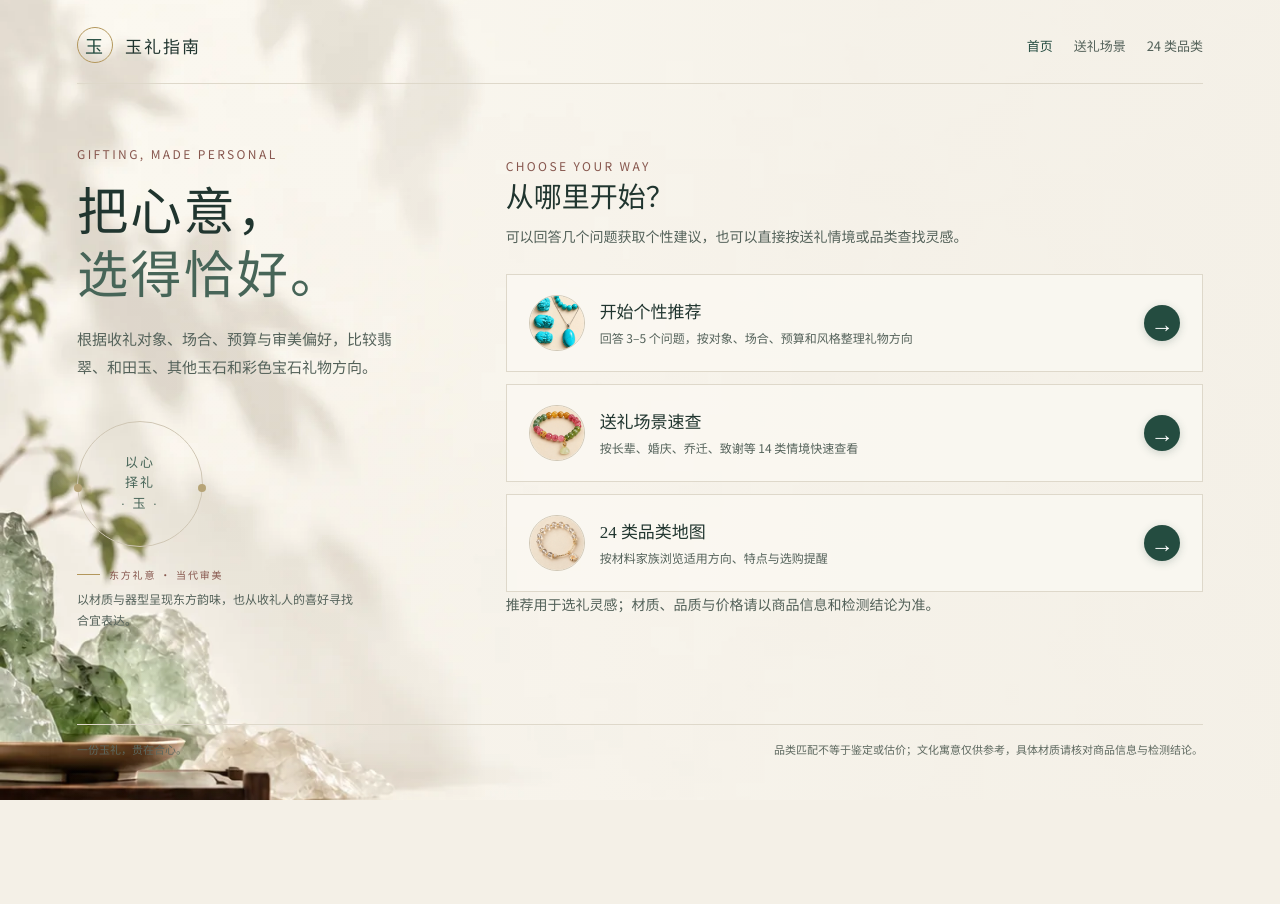
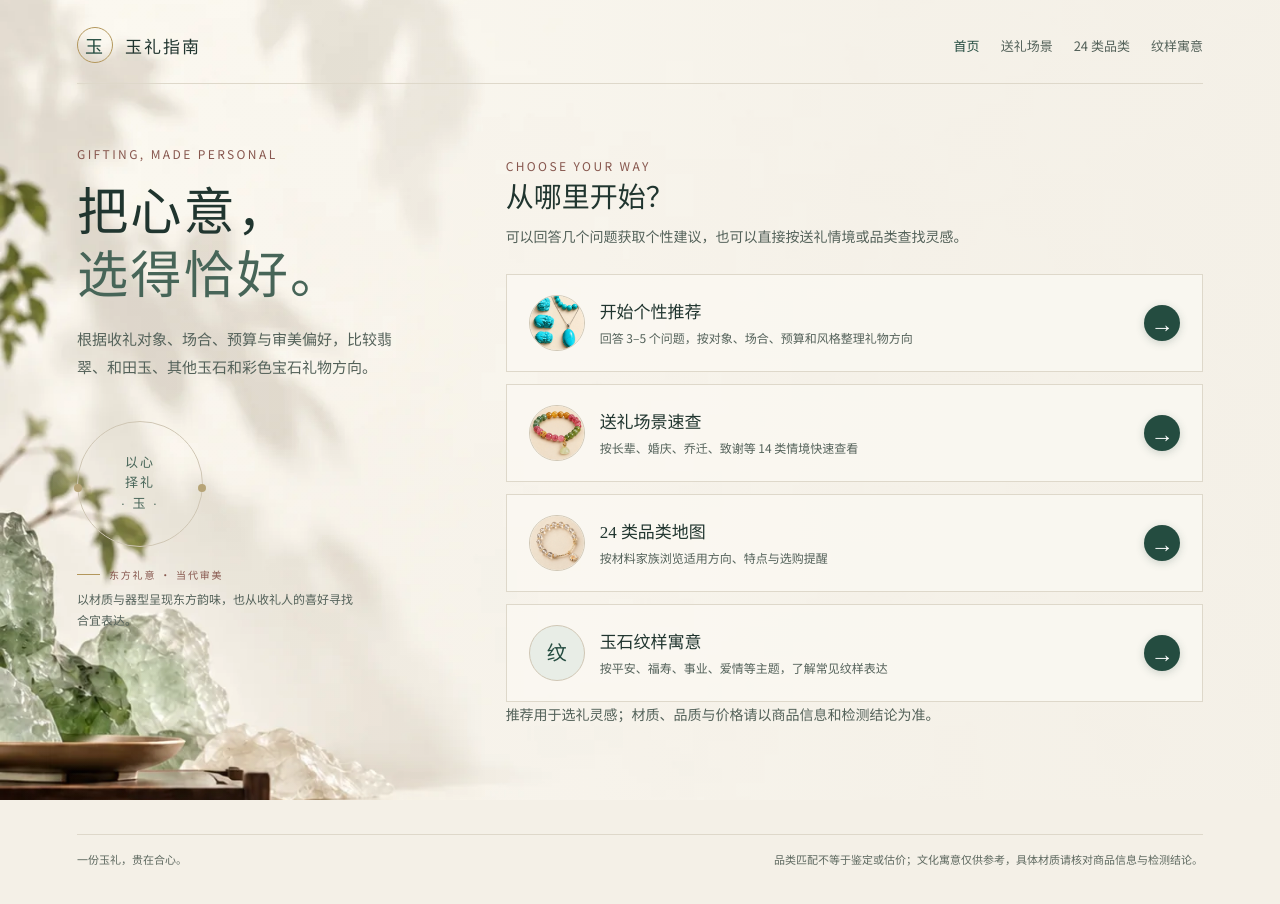
Before and after one commit to Lilll94264/yu-li-zhi-nan, a plain HTML site: page docs/index.html in a window 1280 px wide. Before the commit the page ends 829 px from the top, so only its background shows below. Drawn offline with Linux system fonts and the light colour scheme.

Commit message:
Add jade motif meanings module

```diff
--- a/docs/index.html
+++ b/docs/index.html
@@ -183,15 +183,29 @@
     }
 
     @media(max-width:820px){.intro h1{font-size:clamp(32px,9vw,38px)}}
+    .motif-entry-icon{display:grid;place-items:center;border-radius:50%;background:#e8ede6;color:#244c40;font:20px/1 serif}
+    .motif-filters{display:flex;flex-wrap:wrap;gap:8px;margin:22px 0}
+    .motif-filter{border:1px solid var(--line);border-radius:999px;background:rgba(250,248,242,.8);padding:8px 15px;cursor:pointer;font:13px/1.4 "Noto Sans SC",sans-serif;color:var(--muted)}
+    .motif-filter.active{background:var(--jade);color:white;border-color:var(--jade)}
+    .motif-grid{display:grid;grid-template-columns:repeat(4,minmax(0,1fr));gap:16px}
+    .motif-card{overflow:hidden;border:1px solid var(--line);border-radius:12px;background:var(--paper2);box-shadow:0 7px 22px rgba(35,53,44,.04)}
+    .motif-card img{display:block;width:100%;aspect-ratio:1;object-fit:cover;background:#eee9de}
+    .motif-card-copy{padding:13px 15px 16px}
+    .motif-card h3{margin:0 0 7px;font-size:18px;font-weight:500}
+    .motif-card p{margin:0;color:var(--muted);font:13px/1.7 "Noto Sans SC",sans-serif}
+    .motif-note{margin-top:22px;padding:13px 15px;background:#e8ede6;color:var(--muted);font:12px/1.7 "Noto Sans SC",sans-serif}
+    #motifsPage{grid-column:1/-1}
+    @media(max-width:820px){.motif-grid{grid-template-columns:repeat(2,minmax(0,1fr))}}
+    @media(max-width:520px){.motif-grid{gap:10px}.motif-card-copy{padding:10px 11px 13px}.motif-card h3{font-size:16px}.motif-card p{font-size:12px}.motif-filters{gap:6px}.motif-filter{padding:7px 11px;font-size:12px}}
   </style>
 </head>
 <body>
   <div class="shell">
-    <header class="topbar"><div class="brand"><span class="brandmark" aria-hidden="true">玉</span><span>玉礼指南</span></div><nav class="topnav" aria-label="页面导航"><button type="button" data-page="home" class="active">首页</button><button type="button" data-page="scenes">送礼场景</button><button type="button" data-page="catalogue">24 类品类</button></nav></header>
+    <header class="topbar"><div class="brand"><span class="brandmark" aria-hidden="true">玉</span><span>玉礼指南</span></div><nav class="topnav" aria-label="页面导航"><button type="button" data-page="home" class="active">首页</button><button type="button" data-page="scenes">送礼场景</button><button type="button" data-page="catalogue">24 类品类</button><button type="button" data-page="motifs">纹样寓意</button></nav></header>
     <main class="layout" id="homeView">
       <section class="intro"><div class="eyebrow">GIFTING, MADE PERSONAL</div><h1>把心意，<br><em>选得恰好。</em></h1><p>根据收礼对象、场合、预算与审美偏好，比较翡翠、和田玉、其他玉石和彩色宝石礼物方向。</p><div class="seal" aria-label="以心择礼">以心<br>择礼<br>· 玉 ·</div><div class="brand-story"><span class="brand-story-label">东方礼意 · 当代审美</span><p>以材质与器型呈现东方韵味，也从收礼人的喜好寻找合宜表达。</p></div></section>
       <section class="flow" aria-live="polite">
-        <div class="home-panel" id="homePanel"><div class="eyebrow">CHOOSE YOUR WAY</div><h2>从哪里开始？</h2><p>可以回答几个问题获取个性建议，也可以直接按送礼情境或品类查找灵感。</p><div class="entry-grid"><button class="entry-card" type="button" data-page="quiz"><span class="entry-icon" aria-hidden="true"><img data-home-image="开始个性推荐" alt="" loading="lazy" decoding="async"></span><span class="entry-copy"><b>开始个性推荐</b><small>回答 3–5 个问题，按对象、场合、预算和风格整理礼物方向</small></span><span class="entry-arrow" aria-hidden="true">→</span></button><button class="entry-card" type="button" data-page="scenes"><span class="entry-icon" aria-hidden="true"><img data-home-image="送礼场景速查" alt="" loading="lazy" decoding="async"></span><span class="entry-copy"><b>送礼场景速查</b><small>按长辈、婚庆、乔迁、致谢等 14 类情境快速查看</small></span><span class="entry-arrow" aria-hidden="true">→</span></button><button class="entry-card" type="button" data-page="catalogue"><span class="entry-icon" aria-hidden="true"><img data-home-image="24 类品类地图" alt="" loading="lazy" decoding="async"></span><span class="entry-copy"><b>24 类品类地图</b><small>按材料家族浏览适用方向、特点与选购提醒</small></span><span class="entry-arrow" aria-hidden="true">→</span></button></div><p class="home-footnote">推荐用于选礼灵感；材质、品质与价格请以商品信息和检测结论为准。</p></div>
+        <div class="home-panel" id="homePanel"><div class="eyebrow">CHOOSE YOUR WAY</div><h2>从哪里开始？</h2><p>可以回答几个问题获取个性建议，也可以直接按送礼情境或品类查找灵感。</p><div class="entry-grid"><button class="entry-card" type="button" data-page="quiz"><span class="entry-icon" aria-hidden="true"><img data-home-image="开始个性推荐" alt="" loading="lazy" decoding="async"></span><span class="entry-copy"><b>开始个性推荐</b><small>回答 3–5 个问题，按对象、场合、预算和风格整理礼物方向</small></span><span class="entry-arrow" aria-hidden="true">→</span></button><button class="entry-card" type="button" data-page="scenes"><span class="entry-icon" aria-hidden="true"><img data-home-image="送礼场景速查" alt="" loading="lazy" decoding="async"></span><span class="entry-copy"><b>送礼场景速查</b><small>按长辈、婚庆、乔迁、致谢等 14 类情境快速查看</small></span><span class="entry-arrow" aria-hidden="true">→</span></button><button class="entry-card" type="button" data-page="catalogue"><span class="entry-icon" aria-hidden="true"><img data-home-image="24 类品类地图" alt="" loading="lazy" decoding="async"></span><span class="entry-copy"><b>24 类品类地图</b><small>按材料家族浏览适用方向、特点与选购提醒</small></span><span class="entry-arrow" aria-hidden="true">→</span></button><button class="entry-card" type="button" data-page="motifs"><span class="entry-icon motif-entry-icon" aria-hidden="true">纹</span><span class="entry-copy"><b>玉石纹样寓意</b><small>按平安、福寿、事业、爱情等主题，了解常见纹样表达</small></span><span class="entry-arrow" aria-hidden="true">→</span></button></div><p class="home-footnote">推荐用于选礼灵感；材质、品质与价格请以商品信息和检测结论为准。</p></div>
         <div id="quiz" class="hidden">
           <div class="answer-summary" id="answerSummary" aria-live="polite"></div>
           <div class="flowhead"><span id="stepLabel">问题 1 / 5</span><span id="stepPct">20%</span></div><div class="progress" aria-hidden="true"><span id="progressBar"></span></div>
@@ -219,6 +233,13 @@
         <p class="bottom-disclaimer">价格行情和法律规则可能变化，因此这里不把报告中的历史参考价或法律阈值当作固定结论。红珊瑚来源与交易要求需单独核验；无法确认合法来源时不应购买或赠送。砭石相关健康功效不作为推荐依据。</p>
       </section>
     </main>
+    <section id="motifsPage" class="library hidden" aria-labelledby="motifsHeading">
+      <button class="back-home" type="button" data-page="home">← 返回首页</button>
+      <header class="library-head"><div><div class="eyebrow">JADE MOTIF MEANINGS</div><h2 id="motifsHeading">玉石纹样寓意</h2></div><p>纹样常借助谐音、花鸟瑞兽和传统故事表达祝愿。以下内容按图片名称整理，寓意因地域与个人理解而异，仅供文化欣赏。</p></header>
+      <div class="motif-filters" id="motifFilters" role="group" aria-label="筛选纹样主题"></div>
+      <div class="motif-grid" id="motifGrid"></div>
+      <p class="motif-note">传统寓意属于民俗与文化表达，不代表功效保证；具体玉石材质与品质请以商品信息和检测结论为准。</p>
+    </section>
     <footer class="foot"><span>一份玉礼，贵在合心。</span><span>品类匹配不等于鉴定或估价；文化寓意仅供参考，具体材质请核对商品信息与检测结论。</span></footer>
   </div>
   <script>
@@ -412,8 +433,26 @@
       installImageFallbacks(document.getElementById("categoryGrid"));
     }
     function renderFilters(){const filters=[['all','全部 24 类'],['hard','硬玉'],['traditional','传统名玉'],['colored','彩石与图章石'],['semi','水晶与半宝石'],['organic','有机宝石']];const root=document.getElementById('familyFilters');root.innerHTML=filters.map(([group,label])=>`<button type="button" class="filter-btn${group==='all'?' active':''}" data-group="${group}" aria-pressed="${group==='all'}">${label}</button>`).join('');root.addEventListener('click',event=>{const button=event.target.closest('.filter-btn');if(button)renderCategories(button.dataset.group);});}
-    function showPage(page,prefill={}){const home=document.getElementById('homeView'),scenes=document.getElementById('scenePage'),catalogue=document.getElementById('cataloguePage'),homePanel=document.getElementById('homePanel'),quiz=document.getElementById('quiz'),result=document.getElementById('result');home.classList.toggle('hidden',page==='scenes'||page==='catalogue');scenes.classList.toggle('hidden',page!=='scenes');catalogue.classList.toggle('hidden',page!=='catalogue');homePanel.classList.toggle('hidden',page==='quiz');if(page==='quiz'){result.classList.remove('show');result.innerHTML='';quiz.classList.remove('hidden');Object.keys(answers).forEach(key=>delete answers[key]);Object.assign(answers,prefill);if(answers.who==='newborn')answers.occasion='newborn';const stepsToAsk=activeSteps();current=stepsToAsk.findIndex(step=>!answers[step.key]);if(current<0)current=stepsToAsk.length-1;renderStep()}else if(page==='home'){quiz.classList.add('hidden');result.classList.remove('show');result.innerHTML=''}document.querySelectorAll('.topnav [data-page]').forEach(button=>button.classList.toggle('active',button.dataset.page===page));window.scrollTo({top:0,behavior:'smooth'});}
-    document.querySelectorAll('[data-page]').forEach(button=>button.addEventListener('click',()=>showPage(button.dataset.page)));function advanceQuiz(){clearTimeout(autoAdvanceTimer);autoAdvanceTimer=null;const steps=activeSteps();let nextIndex=current+1;while(nextIndex<steps.length&&answers[steps[nextIndex].key])nextIndex++;if(nextIndex<steps.length){current=nextIndex;renderStep()}else showResult()}next.addEventListener('click',advanceQuiz);back.addEventListener('click',()=>{if(current>0){current--;renderStep()}});renderFilters();renderCategories();renderScenes();renderStep();restoreSharedResult();initializeHomeImages();installImageFallbacks(document);
+    const motifItems=[
+      {file:"motif01.jpg",title:"如意",theme:"吉祥平安",meaning:"以“如意”器形寄托顺心遂意、吉祥安宁的祝愿。"},
+      {file:"motif02.jpg",title:"福禄寿",theme:"福禄寿喜",meaning:"组合福气、俸禄与长寿意象，表达对生活美满、安康长久的祝愿。"},
+      {file:"motif03.jpg",title:"竹报平安",theme:"吉祥平安",meaning:"借竹与“报平安”的传统表达，寓意平安顺遂、家宅安宁。"},
+      {file:"motif04.jpg",title:"松鹤延年",theme:"福禄寿喜",meaning:"松与鹤常用于祝寿题材，寄托健康长寿、清雅高洁之意。"},
+      {file:"motif05.jpg",title:"一帆风顺",theme:"事业学业",meaning:"以扬帆行舟的形象，祝愿行程顺利、事业进展顺遂。"},
+      {file:"motif06.jpg",title:"并蒂莲",theme:"爱情和合",meaning:"并生莲花常用来表达相伴相守、和合美满的祝愿。"},
+      {file:"motif07.jpg",title:"爱情永恒",theme:"爱情和合",meaning:"以爱情为主题，表达长久相伴、珍惜情意的心愿。"},
+      {file:"motif08.jpg",title:"事业有成 · 学业有成",theme:"事业学业",meaning:"寄托学有所成、事业进步的祝愿，适合作为阶段纪念心意。"}
+    ];
+    function renderMotifs(theme="全部"){
+      const themes=["全部","吉祥平安","福禄寿喜","事业学业","爱情和合"];
+      const filters=document.getElementById("motifFilters");
+      filters.innerHTML=themes.map(item=>'<button class="motif-filter'+(item===theme?' active':'')+'" type="button" data-motif-theme="'+item+'" aria-pressed="'+(item===theme)+'">'+item+'</button>').join("");
+      const items=theme==="全部"?motifItems:motifItems.filter(item=>item.theme===theme);
+      document.getElementById("motifGrid").innerHTML=items.map(item=>'<article class="motif-card"><img src="assets/motifs/'+item.file+'" alt="'+item.title+'玉石纹样示例" loading="lazy" decoding="async"><div class="motif-card-copy"><h3>'+item.title+'</h3><p>'+item.meaning+'</p></div></article>').join("");
+      filters.onclick=event=>{const button=event.target.closest("[data-motif-theme]");if(button)renderMotifs(button.dataset.motifTheme);};
+    }
+    function showPage(page,prefill={}){const home=document.getElementById('homeView'),scenes=document.getElementById('scenePage'),catalogue=document.getElementById('cataloguePage'),motifs=document.getElementById('motifsPage'),homePanel=document.getElementById('homePanel'),quiz=document.getElementById('quiz'),result=document.getElementById('result');home.classList.toggle('hidden',page==='scenes'||page==='catalogue'||page==='motifs');scenes.classList.toggle('hidden',page!=='scenes');catalogue.classList.toggle('hidden',page!=='catalogue');motifs.classList.toggle('hidden',page!=='motifs');if(page==='motifs')renderMotifs();homePanel.classList.toggle('hidden',page==='quiz');if(page==='quiz'){result.classList.remove('show');result.innerHTML='';quiz.classList.remove('hidden');Object.keys(answers).forEach(key=>delete answers[key]);Object.assign(answers,prefill);if(answers.who==='newborn')answers.occasion='newborn';const stepsToAsk=activeSteps();current=stepsToAsk.findIndex(step=>!answers[step.key]);if(current<0)current=stepsToAsk.length-1;renderStep()}else if(page==='home'){quiz.classList.add('hidden');result.classList.remove('show');result.innerHTML=''}document.querySelectorAll('.topnav [data-page]').forEach(button=>button.classList.toggle('active',button.dataset.page===page));window.scrollTo({top:0,behavior:'smooth'});}
+    document.querySelectorAll('[data-page]').forEach(button=>button.addEventListener('click',()=>showPage(button.dataset.page)));function advanceQuiz(){clearTimeout(autoAdvanceTimer);autoAdvanceTimer=null;const steps=activeSteps();let nextIndex=current+1;while(nextIndex<steps.length&&answers[steps[nextIndex].key])nextIndex++;if(nextIndex<steps.length){current=nextIndex;renderStep()}else showResult()}next.addEventListener('click',advanceQuiz);back.addEventListener('click',()=>{if(current>0){current--;renderStep()}});renderFilters();renderCategories();renderScenes();renderMotifs();renderStep();restoreSharedResult();initializeHomeImages();installImageFallbacks(document);
   </script>
 </body>
 </html>
```
Also changed, not shown: docs/assets/motifs/motif01.jpg (added), docs/assets/motifs/motif02.jpg (added), docs/assets/motifs/motif03.jpg (added), docs/assets/motifs/motif04.jpg (added), docs/assets/motifs/motif05.jpg (added), docs/assets/motifs/motif06.jpg (added), docs/assets/motifs/motif07.jpg (added), docs/assets/motifs/motif08.jpg (added).
